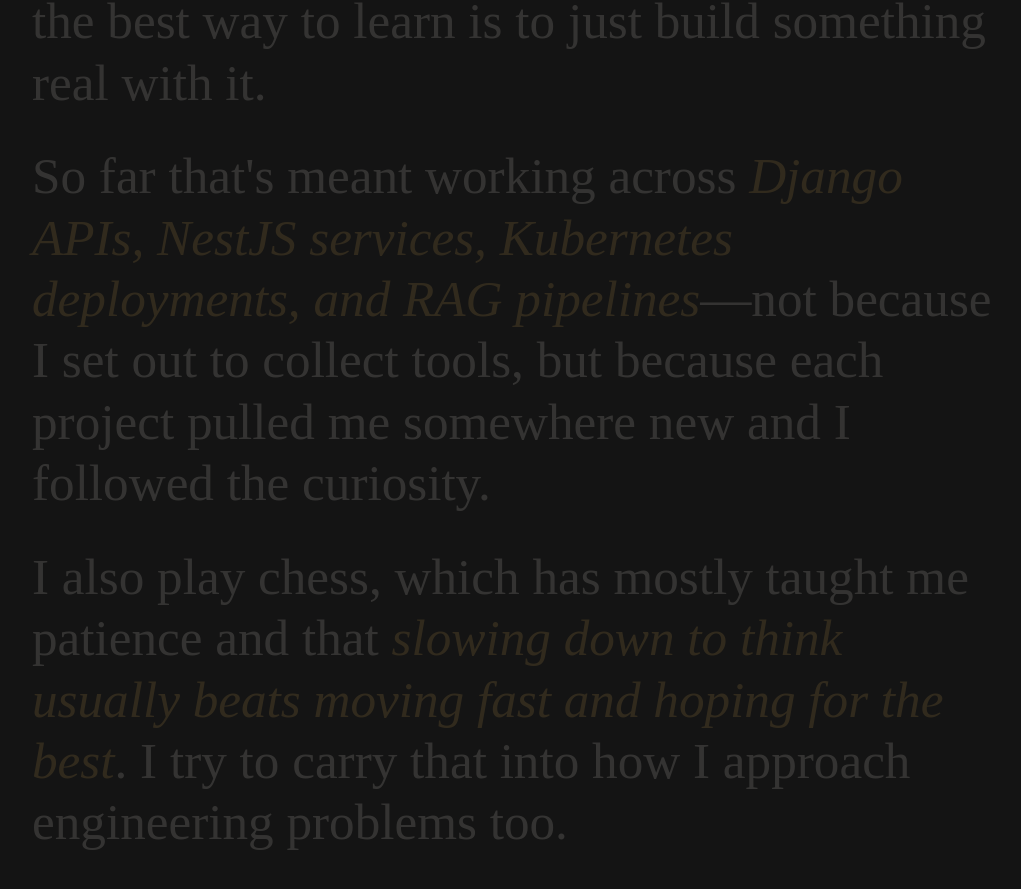
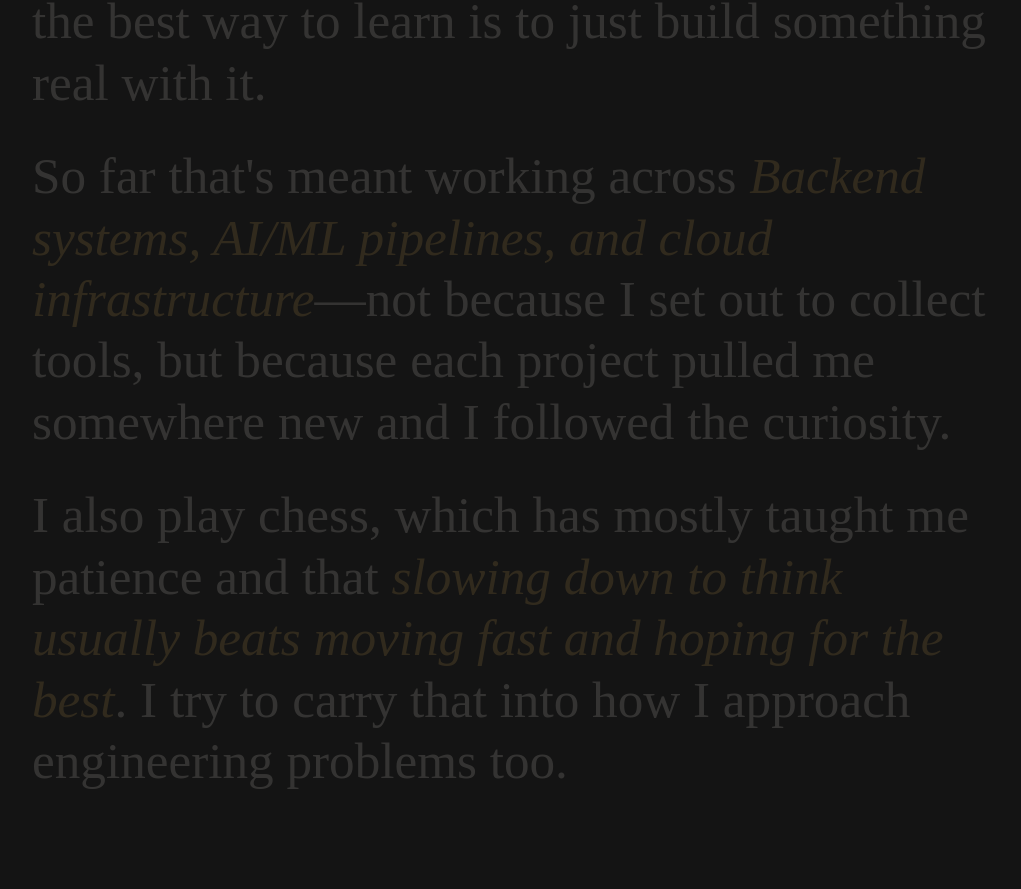
Before and after one commit to MohamedAklamaash/portfolio, a Next.js app: page / in a window 1280 px wide. Shown: the part 1672-2561 px from the top of the page, without its empty margins (128-1149 px from the left). Built offline with nearby package versions, Linux system fonts and the light colour scheme; a small style sheet from the web is missing.

Commit message:
chore: updated resume.pdf, about me

```diff
--- a/src/components/about-me.tsx
+++ b/src/components/about-me.tsx
@@ -27,7 +27,7 @@
   </>,
   <>
     So far that&apos;s meant working across{" "}
-    <span style={{ color: "var(--amber)", fontStyle: "italic" }}>Django APIs, NestJS services, Kubernetes deployments, and RAG pipelines</span>
+    <span style={{ color: "var(--amber)", fontStyle: "italic" }}>Backend systems, AI/ML pipelines, and cloud infrastructure</span>
     —not because I set out to collect tools, but because each project pulled me somewhere new and I followed the curiosity.
   </>,
   <>
```
Also changed, not shown: 1 other file (tests, documents, lock files or other folders).
